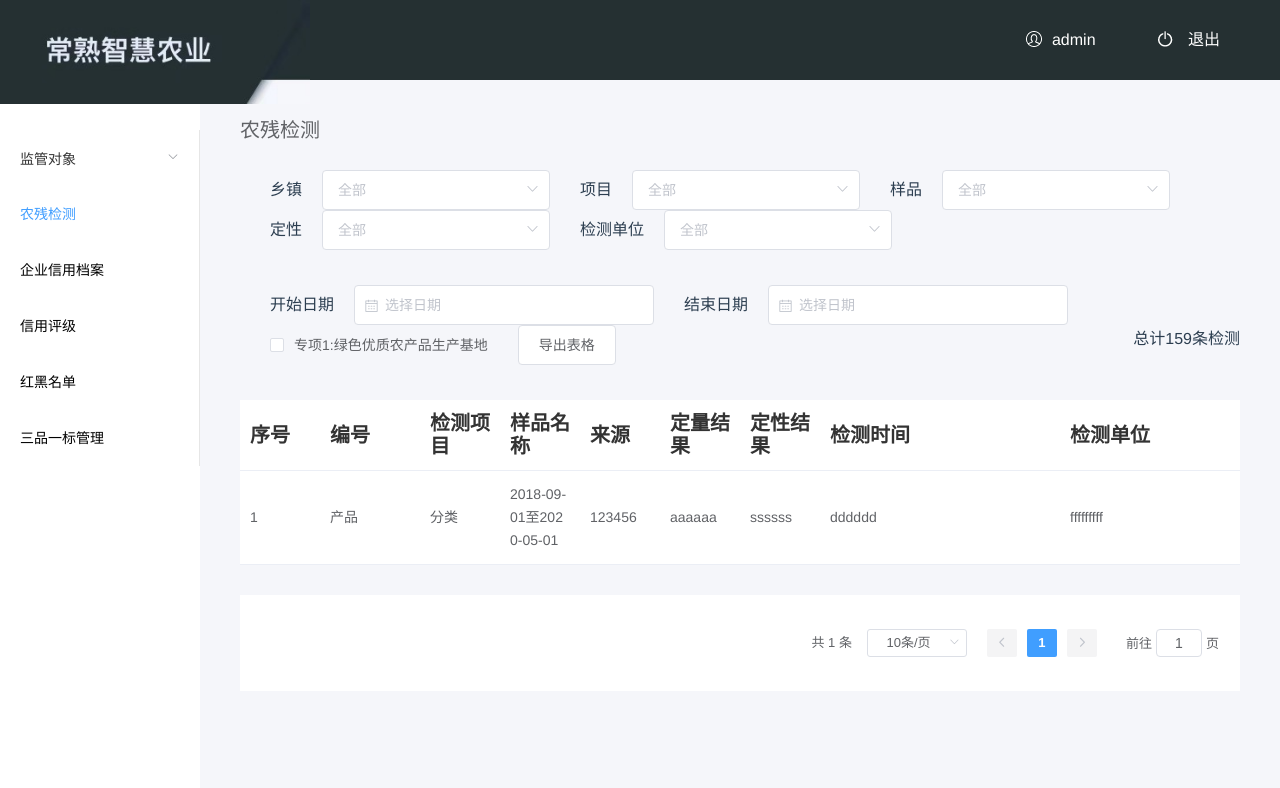
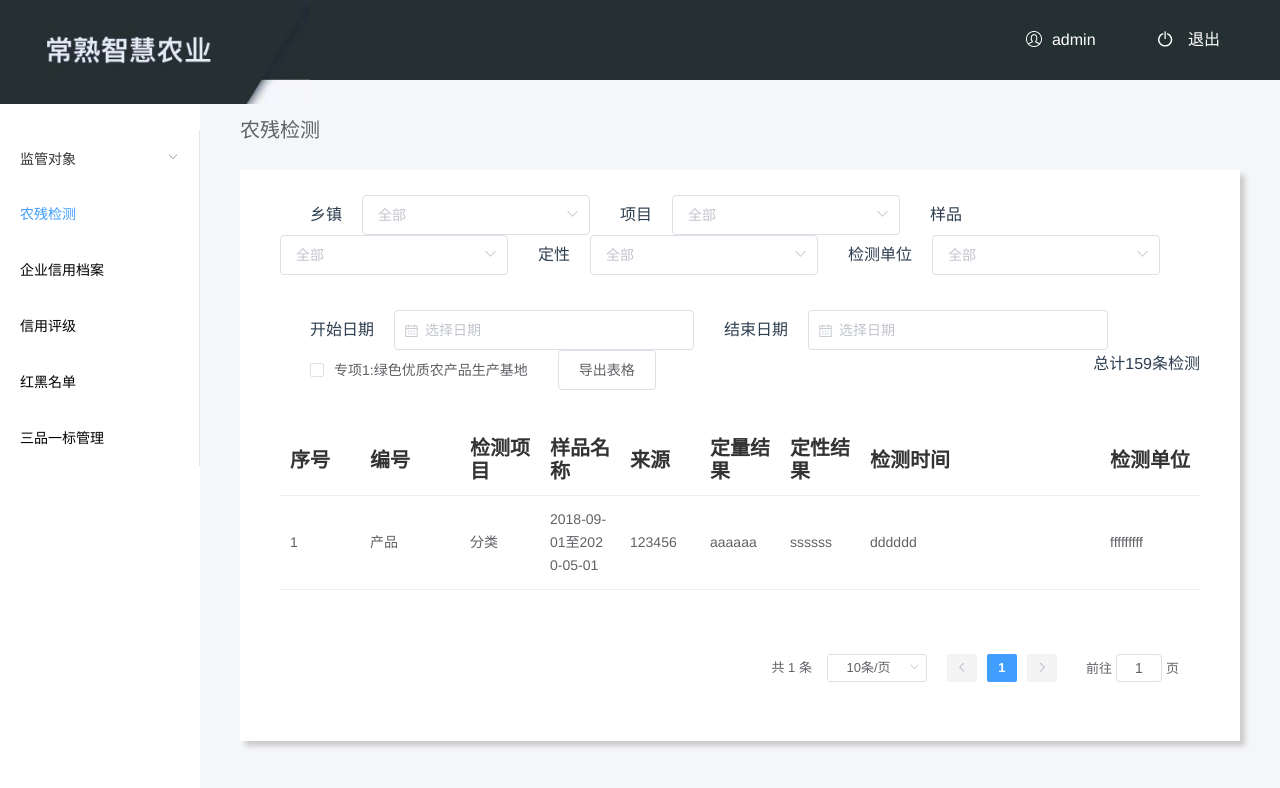
Before and after one commit to sr7dev/vueJS-CHtask, a Vue app in the folder frontend/: page /#/agriculturalDisability in a window 1280 px wide. Shown: the top 788 px of the page. Built offline with nearby package versions, Linux system fonts and the light colour scheme.

Commit message:
ticket-25: add box class

```diff
--- a/frontend/src/components/agriculturalDisability/agriculturalDisability.vue
+++ b/frontend/src/components/agriculturalDisability/agriculturalDisability.vue
@@ -5,7 +5,7 @@
                 <el-breadcrumb-item>农残检测</el-breadcrumb-item>
             </el-breadcrumb>
         </div>
-        <div>
+        <div class="box">
             <div class="iptBox">
                 <div class="select_label">乡镇</div>
                 <el-select v-model="villageTownValue" placeholder="全部">
```
